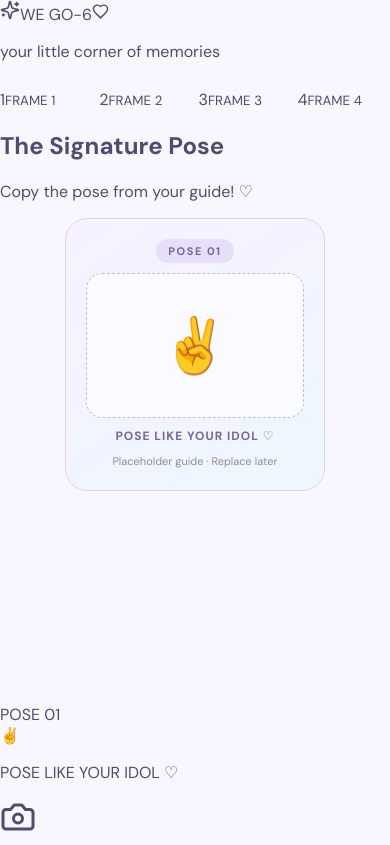
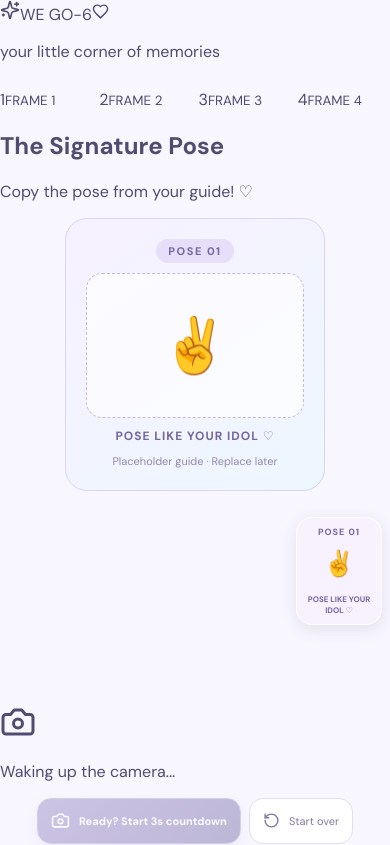
Before and after one commit to haeyeongie1004/wego6-four-cut-photobooth, a React (Vite) app: page / in a window 390 px wide. Shown: the top 845 px of the page. Built offline with nearby package versions, Linux system fonts and the light colour scheme; no server answers.

Commit message:
Update styles.css

```diff
--- a/src/styles.css
+++ b/src/styles.css
@@ -468,3 +468,58 @@
     grid-row: 2;
   }
 }
+
+.camera-frame {
+  position: relative;
+  overflow: hidden;
+}
+
+.pose-overlay {
+  position: absolute;
+  right: 12px;
+  top: 12px;
+  z-index: 5;
+  width: 105px;
+  padding: 10px 6px;
+  border: 1px solid rgba(255, 255, 255, 0.8);
+  border-radius: 16px;
+  background: rgba(247, 241, 255, 0.88);
+  color: #75669e;
+  text-align: center;
+  box-shadow: 0 4px 16px rgba(65, 48, 100, 0.12);
+  box-sizing: border-box;
+}
+
+.pose-overlay-label {
+  font-size: 9px;
+  font-weight: 800;
+  letter-spacing: 1px;
+}
+
+.pose-overlay-placeholder {
+  display: grid;
+  place-items: center;
+  min-height: 65px;
+  font-size: 30px;
+}
+
+.pose-overlay p {
+  margin: 4px 0 0;
+  font-size: 8px;
+  font-weight: 700;
+  line-height: 1.4;
+}
+
+@media (max-width: 480px) {
+  .pose-overlay {
+    right: 8px;
+    top: 8px;
+    width: 86px;
+    padding: 8px 4px;
+  }
+
+  .pose-overlay-placeholder {
+    min-height: 52px;
+    font-size: 25px;
+  }
+}
```
